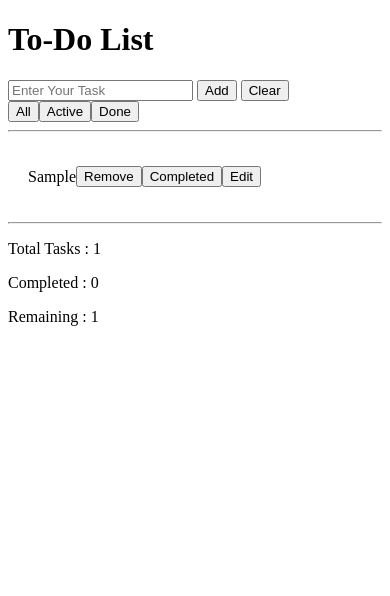
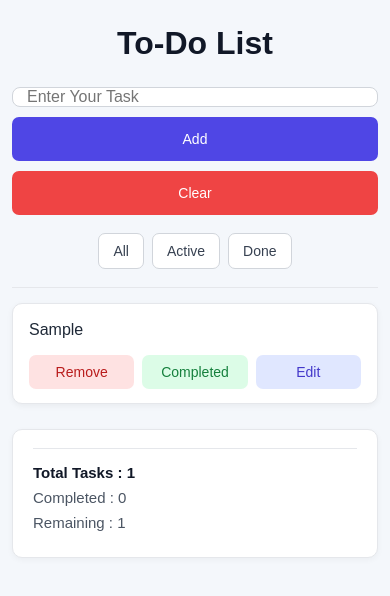
Before and after one commit to deepaksr21/Web_Development_Practice, a plain HTML site: page ToDoList_Project/index.html in a window 390 px wide. Both pictures are taken after typing "Sample" into the empty fields and a click on the button "Add". Drawn offline with Linux system fonts and the light colour scheme.

Commit message:
Add Final Version of ToDo List project

```diff
--- a/ToDoList_Project/index.css
+++ b/ToDoList_Project/index.css
@@ -1,9 +1,290 @@
-.item{
-  margin: 20px;
-  display: flex;
-  align-items: center;
+* {
+    box-sizing: border-box;
+    margin: 0;
+    padding: 0;
+}
 
+body {
+    font-family: Arial, Helvetica, sans-serif;
+    background: #f4f7fb;
+    color: #1f2937;
+    min-height: 100vh;
+    padding: 40px 20px;
 }
-.completed{
-  text-decoration: line-through;
+
+body > h1 {
+    text-align: center;
+    margin-bottom: 25px;
+    font-size: 40px;
+    color: #111827;
 }
+
+/* Main input area */
+
+#user_area {
+    width: min(700px, 100%);
+    margin: auto;
+    display: flex;
+    gap: 10px;
+    align-items: center;
+    flex-wrap: wrap;
+}
+
+#input_text {
+    flex: 1;
+    min-width: 220px;
+    height: 44px;
+    padding: 0 14px;
+    border: 1px solid #d1d5db;
+    border-radius: 8px;
+    font-size: 16px;
+    outline: none;
+    background: white;
+}
+
+#input_text:focus {
+    border-color: #6366f1;
+    box-shadow: 0 0 0 3px rgba(99, 102, 241, 0.15);
+}
+
+#user_area button,
+#filter_container button,
+.item button {
+    border: none;
+    border-radius: 7px;
+    padding: 9px 14px;
+    font-size: 14px;
+    cursor: pointer;
+    transition: 0.2s ease;
+}
+
+/* Add and Clear buttons */
+
+#add_button {
+    height: 44px;
+    background: #4f46e5;
+    color: white;
+}
+
+#add_button:hover {
+    background: #4338ca;
+    transform: translateY(-1px);
+}
+
+#clear_button {
+    height: 44px;
+    background: #ef4444;
+    color: white;
+}
+
+#clear_button:hover {
+    background: #dc2626;
+    transform: translateY(-1px);
+}
+
+/* Filter buttons */
+
+#filter_container {
+    width: min(700px, 100%);
+    margin: 18px auto 0;
+    display: flex;
+    gap: 8px;
+}
+
+#filter_container button {
+    background: white;
+    border: 1px solid #d1d5db;
+    color: #374151;
+}
+
+#filter_container button:hover {
+    background: #eef2ff;
+    border-color: #6366f1;
+    color: #4f46e5;
+}
+
+/* Task container */
+
+#items_container {
+    width: min(700px, 100%);
+    margin: 18px auto 0;
+}
+
+#items_container > hr,
+#stats_container > hr {
+    border: none;
+    border-top: 1px solid #e5e7eb;
+    margin-bottom: 15px;
+}
+
+/* Individual task */
+
+.item {
+    background: white;
+    border: 1px solid #e5e7eb;
+    border-radius: 10px;
+    padding: 14px 16px;
+    margin-bottom: 12px;
+
+    display: flex;
+    align-items: center;
+    gap: 8px;
+
+    box-shadow: 0 2px 6px rgba(0, 0, 0, 0.05);
+
+    transition: 0.2s ease;
+}
+
+.item:hover {
+    transform: translateY(-2px);
+    box-shadow: 0 5px 14px rgba(0, 0, 0, 0.08);
+}
+
+/* Task text */
+
+.item p {
+    flex: 1;
+    font-size: 16px;
+    line-height: 1.5;
+    word-break: break-word;
+}
+
+.completed {
+    text-decoration: line-through;
+    color: #9ca3af;
+}
+
+/* Task buttons */
+
+.remove_button {
+    background: #fee2e2;
+    color: #b91c1c;
+}
+
+.remove_button:hover {
+    background: #fecaca;
+}
+
+.completed_button {
+    background: #dcfce7;
+    color: #15803d;
+}
+
+.completed_button:hover {
+    background: #bbf7d0;
+}
+
+.undo_button {
+    background: #fef3c7;
+    color: #b45309;
+}
+
+.undo_button:hover {
+    background: #fde68a;
+}
+
+.edit_button {
+    background: #e0e7ff;
+    color: #4338ca;
+}
+
+.edit_button:hover {
+    background: #c7d2fe;
+}
+
+/* Edit mode input */
+
+.item input {
+    flex: 1;
+    min-width: 0;
+    height: 36px;
+    padding: 0 10px;
+    border: 1px solid #6366f1;
+    border-radius: 6px;
+    font-size: 16px;
+    outline: none;
+}
+
+.save_button {
+    background: #4f46e5;
+    color: white;
+}
+
+.save_button:hover {
+    background: #4338ca;
+}
+
+.cancel_button {
+    background: #f3f4f6;
+    color: #374151;
+}
+
+.cancel_button:hover {
+    background: #e5e7eb;
+}
+
+/* Statistics */
+
+#stats_container {
+    width: min(700px, 100%);
+    margin: 25px auto 0;
+    background: white;
+    border: 1px solid #e5e7eb;
+    border-radius: 10px;
+    padding: 18px 20px;
+    box-shadow: 0 2px 6px rgba(0, 0, 0, 0.04);
+}
+
+#stats_container p {
+    margin: 8px 0;
+    font-size: 15px;
+    color: #4b5563;
+}
+
+#stats_container p:first-of-type {
+    color: #111827;
+    font-weight: bold;
+}
+
+/* Mobile */
+
+@media (max-width: 600px) {
+
+    body {
+        padding: 25px 12px;
+    }
+
+    body > h1 {
+        font-size: 32px;
+    }
+
+    #user_area {
+        flex-direction: column;
+        align-items: stretch;
+    }
+
+    #input_text {
+        width: 100%;
+    }
+
+    #user_area button {
+        width: 100%;
+    }
+
+    #filter_container {
+        justify-content: center;
+    }
+
+    .item {
+        flex-wrap: wrap;
+    }
+
+    .item p {
+        flex-basis: 100%;
+        margin-bottom: 5px;
+    }
+
+    .item button {
+        flex: 1;
+    }
+}
--- a/ToDoList_Project/index.js
+++ b/ToDoList_Project/index.js
@@ -4,7 +4,20 @@ const add_button = user_area.querySelector('#add_button');
 const items_container=document.querySelector('#items_container');
 const stats_container=document.querySelector('#stats_container');
 let filter_container=document.querySelector('#filter_container');
+
+
 let tasks = [];
+let currentFilter="all";
+
+loadTasks();
+function loadTasks(){
+    let tasks_array=localStorage.getItem("tasks_array");
+    if(tasks_array){
+        tasks=JSON.parse(tasks_array);
+        currentFilter=localStorage.getItem("currentFilter");
+        updateUI();
+    }
+}
 
 
 input_text.addEventListener("keydown",(event)=>{
@@ -12,12 +25,65 @@ input_text.addEventListener("keydown",(event)=>{
         addButton();
     }
 })
+
 add_button.addEventListener("click", () => {
     addButton();
 
 });
 
 
+function addTask(newTask){
+      tasks.push(newTask);
+}
+
+function removeTask(itemId){
+    tasks=tasks.filter(task => task.id!==itemId);
+}
+
+function toggleTask(itemId){
+    tasks.forEach((task)=>{
+        if(itemId===task.id){
+            task.completed=!task.completed;
+
+        }
+    })
+}
+
+function clearTasks(){
+    tasks.length=0;
+}
+
+function modifyTask(itemId,modifiedText){
+    tasks.forEach(task=>{
+        if(task.id===itemId){
+            task.text=modifiedText;
+        }
+    })
+}
+
+function saveTasks(){
+    localStorage.setItem("tasks_array",JSON.stringify(tasks));
+    localStorage.setItem("currentFilter",currentFilter);
+
+}
+
+function getFilteredTasks(){
+    if(currentFilter==="all") return tasks;
+    else if(currentFilter==="active"){
+        let filteredTasks=tasks.filter(task=> !task.completed);
+        return filteredTasks;
+    }else{
+        let filteredTasks=tasks.filter(task=> task.completed);
+        return filteredTasks;
+    }
+
+}
+
+function updateUI(){
+    renderstats();
+    rendertasks(getFilteredTasks());
+
+}
 
 function addButton(){
     let task = input_text.value.trim();
@@ -29,14 +95,12 @@ function addButton(){
             text: task,
             completed: false
         };
-
-        tasks.push(newTask);
-        rendertasks(tasks);
-        renderstats();
+        addTask(newTask);
+        saveTasks();
+        updateUI();
+        input_text.value = "";
 
     }
-
-    input_text.value = "";
 }
 
 function renderstats(){
@@ -69,21 +133,20 @@ function renderstats(){
         stats_container.appendChild(p2);
         stats_container.appendChild(p3);
     }
-
-
-
 }
 
 
 filter_container.addEventListener("click",event =>{
     if(event.target.classList.contains("show_all")){
-        rendertasks(tasks);
+        currentFilter="all";
+        updateUI();
+
     }else if(event.target.classList.contains("show_active")){
-        let filteredTasks=tasks.filter(task=> !task.completed);
-        rendertasks(filteredTasks);
+        currentFilter="active";
+        updateUI();
     }else if(event.target.classList.contains("show_completed")){
-        let filteredTasks=tasks.filter(task=> task.completed);
-        rendertasks(filteredTasks);
+        currentFilter="completed";
+        updateUI();
     }
 
 })
@@ -122,8 +185,6 @@ function rendertasks(displayTasks){
         filter_container.appendChild(bt1);
         filter_container.appendChild(bt2);
         filter_container.appendChild(bt3);
-
-
     }else{
         let bt1=filter_container.querySelector(".show_all");
         let bt2=filter_container.querySelector(".show_active");
@@ -162,46 +223,34 @@ function rendertasks(displayTasks){
         div.appendChild(button2);
         div.appendChild(button3);
         items_container.appendChild(div);
-
-
-
    });
 }
+
 user_area.addEventListener("click",event=>{
     if(event.target.id==="clear_button"){
-        tasks.length=0;
-        rendertasks(tasks);
-        renderstats();
+        clearTasks();
+        saveTasks();
+        updateUI();
 
     }})
+
 items_container.addEventListener("click",(event)=>
 {
     if(event.target.tagName==="BUTTON" && event.target.classList.contains("remove_button")){
         let item=event.target.parentElement;
         let itemId=Number(item.dataset.id);
-        tasks=tasks.filter(task => task.id!==itemId);
-        rendertasks(tasks);
-        renderstats();
-
-
+        removeTask(itemId);
+        saveTasks();
+        updateUI();
     }
-
     else if(event.target.tagName==="BUTTON" && (event.target.classList.contains("completed_button") || event.target.classList.contains("undo_button"))){
         let item=event.target.parentElement;
         let itemId=Number(item.dataset.id);
-        tasks.forEach((task)=>{
-            if(itemId===task.id){
-                task.completed=!task.completed;
-
-            }
-        })
-        rendertasks(tasks);
-         renderstats();
-
-
+        toggleTask(itemId);
+        saveTasks();
+        updateUI();
     }
-
-    else if(event.target.tagName==="BUTTON" && event.target.classList.contains("edit_button")){
+     else if(event.target.tagName==="BUTTON" && event.target.classList.contains("edit_button")){
         let item=event.target.parentElement;
         event.target.innerText="Save";
 
@@ -232,7 +281,6 @@ items_container.addEventListener("click",(event)=>
                 if(task.completed===true){
                     p.classList.add("completed");
                 }
-
             }
 
         })
@@ -243,6 +291,7 @@ items_container.addEventListener("click",(event)=>
     }
     else if(event.target.tagName==="BUTTON" && event.target.classList.contains("save_button")){
         let item=event.target.parentElement;
+        let itemId=Number(item.dataset.id);
         let input=item.querySelector("input");
 
         let modifiedText=input.value.trim();
@@ -251,25 +300,18 @@ items_container.addEventListener("click",(event)=>
             event.target.classList.remove("save_button");
             event.target.classList.add("edit_button");
 
+            modifyTask(itemId,modifiedText);
 
-            tasks.forEach(task=>{
-                if(task.id==item.dataset.id){
-                    task.text=modifiedText;
-                }
-            })
+            saveTasks();
             let cancel_button=item.querySelector(".cancel_button");
             if(cancel_button){
                 cancel_button.remove();
             }
 
-            let p=document.createElement("p");
-            p.innerText=modifiedText;
-            input.replaceWith(p);
         }else if(modifiedText===""){
-            tasks=tasks.filter(task => task.id!==Number(item.dataset.id ));
-            rendertasks(tasks);
-            renderstats();
-
+            removeTask(itemId);
+            saveTasks();
         }
+        updateUI();
     }
 })
```
Also changed, not shown: 1 other file.
